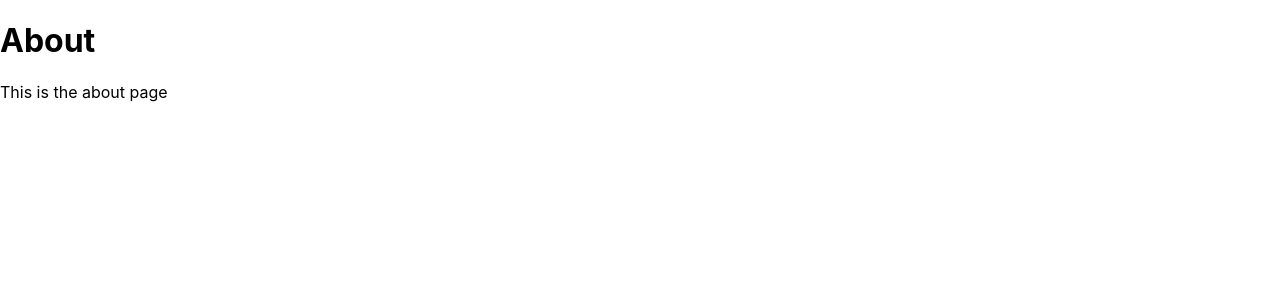
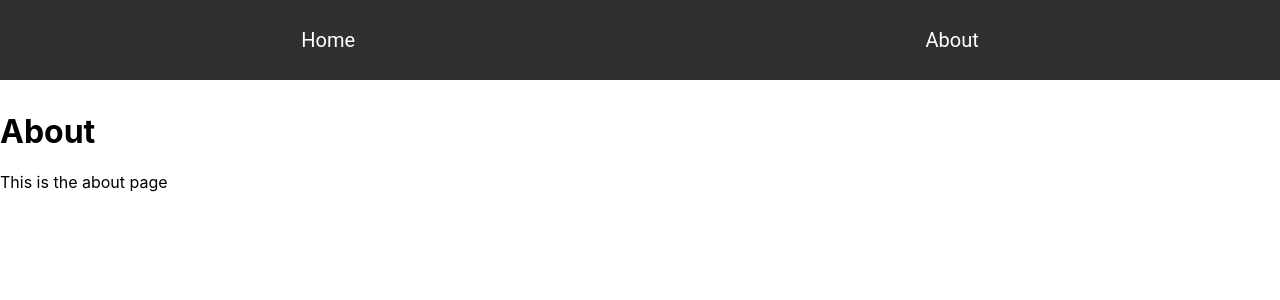
Before and after one commit to Luis-S-S/productos_view, a React (Create React App) app: page /about in a window 1280 px wide. Shown: the top 300 px of the page. Built offline with nearby package versions, Linux system fonts and the light colour scheme.

Commit message:
feat: create header component

```diff
--- a/src/components/Header/Header.css
+++ b/src/components/Header/Header.css
@@ -0,0 +1,25 @@
+header {
+  width: 100%;
+  margin-bottom: 2em;
+}
+
+.header {
+  display: flex;
+  justify-content: space-around;
+  align-items: center;
+  height: 80px;
+  background-color: var(--color-darkGray);
+  padding: 0 1em;
+}
+
+.header__link {
+  text-decoration: none;
+  color: white;
+  font-family: var(--font-title);
+  font-size: 1.25em;
+  transition: font-size 0.3s ease-in-out;
+}
+
+.header__link:hover {
+  font-size: 1.5em;
+}
--- a/src/components/Header/Header.jsx
+++ b/src/components/Header/Header.jsx
@@ -0,0 +1,16 @@
+import { Link } from 'react-router-dom';
+import '../../App.css';
+import './Header.css';
+
+function Header() {
+  return (
+    <header>
+      <nav className="header">
+        <Link className="header__link" to="/">Home</Link>
+        <Link className="header__link" to="/about">About</Link>
+      </nav>
+    </header>
+  );
+}
+
+export default Header;
--- a/src/pages/About.jsx
+++ b/src/pages/About.jsx
@@ -1,9 +1,12 @@
+import Header from '../components/Header/Header';
+
 function About() {
   return (
-    <div>
+    <>
+      <Header />
       <h1>About</h1>
       <p>This is the about page</p>
-    </div>
+    </>
   );
 }
 
--- a/src/pages/Home.jsx
+++ b/src/pages/Home.jsx
@@ -3,6 +3,7 @@ import ProductCard from '../components/ProductCard/ProductCard';
 import { GlobalContext } from '../store';
 import { setAllProducts } from '../store/actions';
 import { fetchAllProducts } from '../services/products';
+import Header from '../components/Header/Header';
 
 function Home() {
   const [loading, setLoading] = useState(true);
@@ -18,12 +19,12 @@ function Home() {
   }, []);
 
   return (
-    <div>
-      <h1>Home</h1>
+    <>
+      <Header />
       {loading ? <div>Loading...</div> : state.allProducts.map((product) => (
         <ProductCard key={product.id} product={product} />
       ))}
-    </div>
+    </>
   );
 }
 
--- a/src/pages/ProductDetail.jsx
+++ b/src/pages/ProductDetail.jsx
@@ -1,10 +1,11 @@
 /* eslint-disable react/jsx-one-expression-per-line */
 import { useState, useEffect, useContext } from 'react';
-import { Link, useParams } from 'react-router-dom';
+import { useParams } from 'react-router-dom';
 import { fetchOneProduct } from '../services/products';
 import ProductCard from '../components/ProductCard/ProductCard';
 import { GlobalContext } from '../store';
 import { setOneProduct } from '../store/actions';
+import Header from '../components/Header/Header';
 
 function ProductDetail() {
   const [loading, setLoading] = useState(true);
@@ -21,11 +22,10 @@ function ProductDetail() {
   }, []);
 
   return (
-    <div>
-      <h1>Product Detail</h1>
+    <>
+      <Header />
       {loading ? <div>Loading...</div> : <ProductCard product={state.oneProduct} />}
-      <Link to="/">Back to Home</Link>
-    </div>
+    </>
   );
 }
 
```
